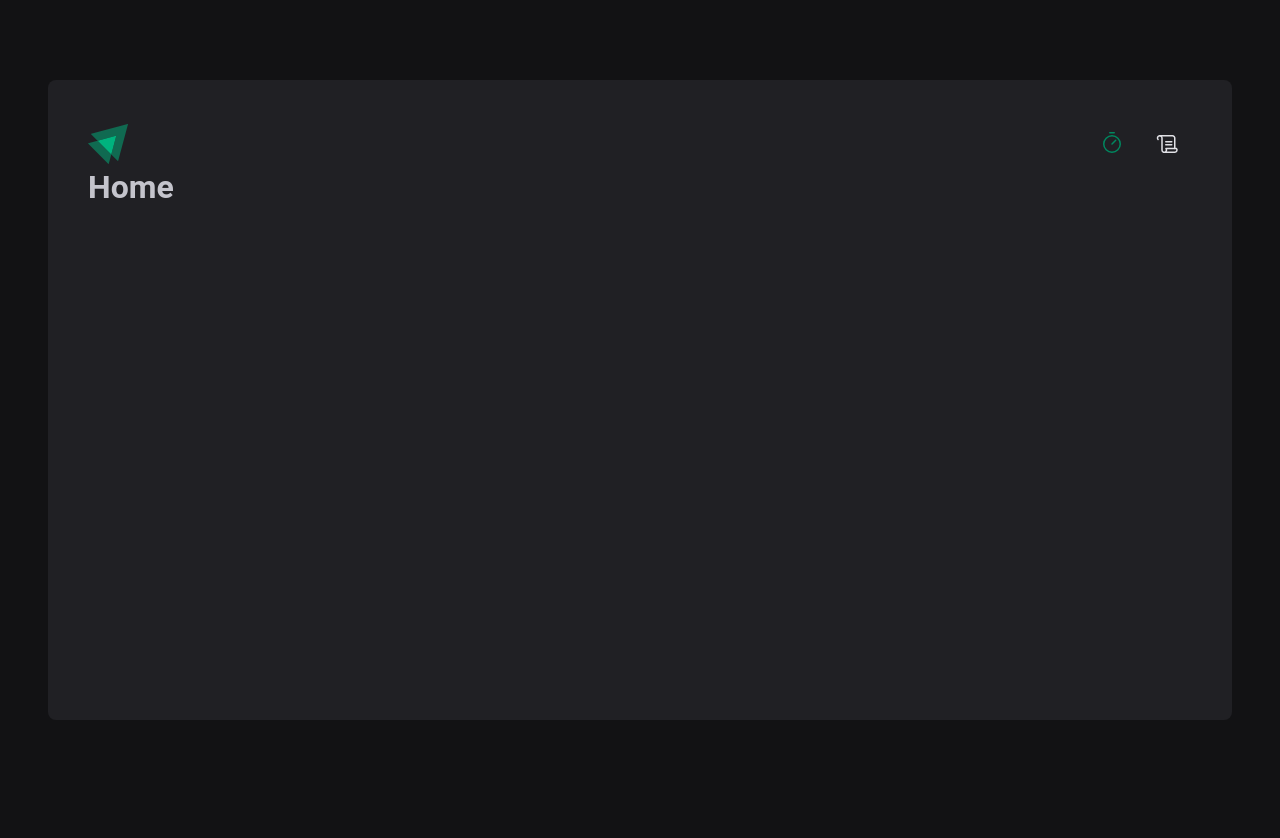
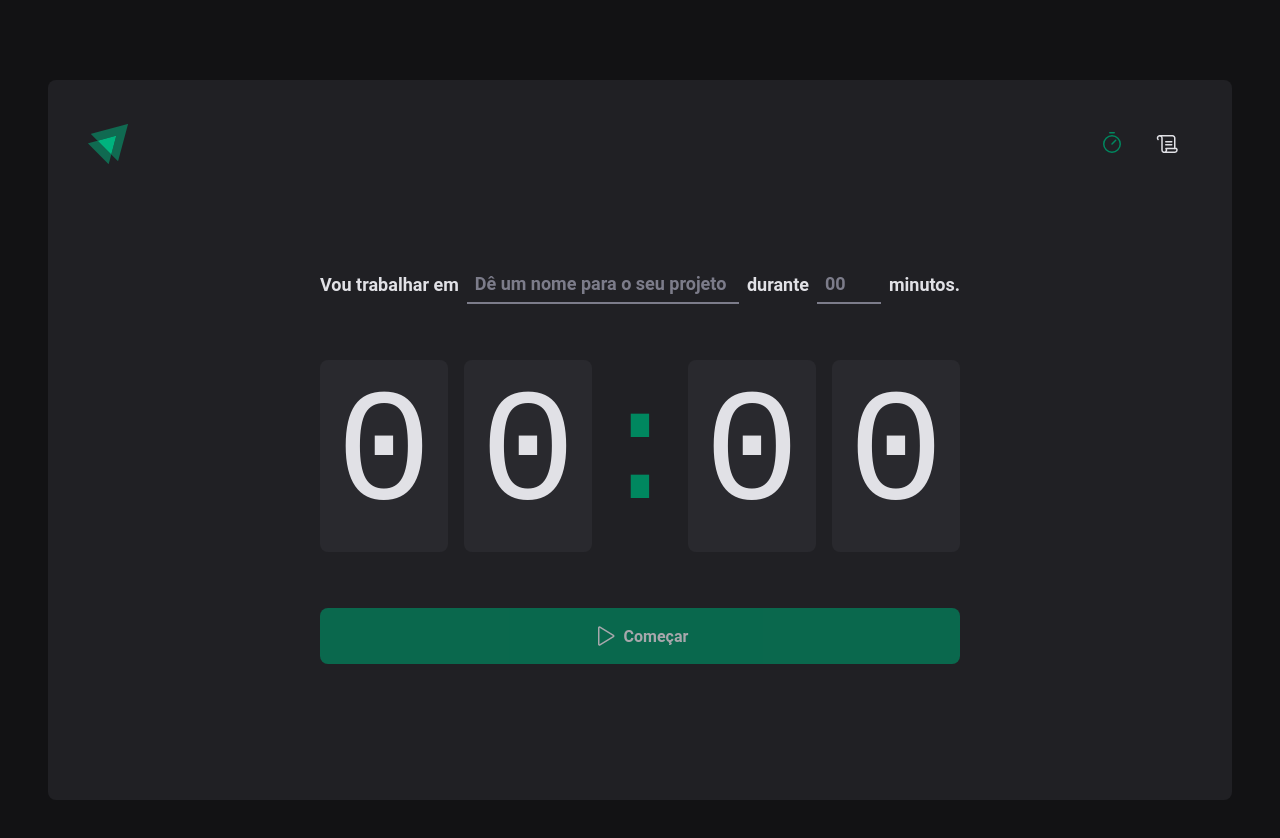
Before and after one commit to Emerson-lab/pomodoroBeluga, a React (Vite) app: page / in a window 1280 px wide. Shown: the top 838 px of the page. Before the commit the page ends 800 px from the top, so only its background shows below. Built offline with nearby package versions, Linux system fonts and the light colour scheme.

Commit message:
home page styles

```diff
--- a/src/layouts/DeafultLayout/styles.ts
+++ b/src/layouts/DeafultLayout/styles.ts
@@ -2,7 +2,7 @@
 
 export const LayoutContainer = styled.div`
   max-width: 74rem;
-  height: calc(100vh - 10rem);
+  height: calc(100vh - 5rem);
   margin: 5rem auto;
   padding: 2.5rem;
 
--- a/src/pages/Home.tsx
+++ /dev/null
@@ -1,5 +0,0 @@
-export default function Home() {
-  return (
-    <h1>Home</h1>
-  )
-}
--- /dev/null
+++ b/src/pages/Home/index.tsx
@@ -0,0 +1,59 @@
+import {
+  CountdownContainer,
+  FormContainer,
+  HomeContainer,
+  MinutesAmountInput,
+  Separator,
+  StartCountdownButton,
+  TaskInput
+} from "./styles";
+import { Play } from "phosphor-react";
+
+export default function Home() {
+  return (
+    <HomeContainer>
+      <form action="">
+        <FormContainer>
+          <label htmlFor="task">Vou trabalhar em</label>
+          <TaskInput
+            id="task"
+            placeholder="Dê um nome para o seu projeto"
+            list="task-suggestions"
+          />
+
+          <datalist id="task-suggestions">
+            <option value="projeto 1"></option>
+            <option value="projeto 2"></option>
+            <option value="projeto 3"></option>
+            <option value="projeto 5"></option>
+          </datalist>
+
+          <label htmlFor="minutesAmount">durante</label>
+          <MinutesAmountInput
+            type="number"
+            id="minutesAmount"
+            placeholder="00"
+            step={5}
+            min={5}
+            max={60}
+          />
+
+          <span>minutos.</span>
+        </FormContainer>
+
+        <CountdownContainer>
+          <span>0</span>
+          <span>0</span>
+          <Separator>:</Separator>
+          <span>0</span>
+          <span>0</span>
+        </CountdownContainer>
+
+        <StartCountdownButton disabled type="submit">
+          <Play size={24} />
+          Começar
+        </StartCountdownButton>
+      </form>
+    </HomeContainer>
+  )
+}
--- /dev/null
+++ b/src/pages/Home/styles.ts
@@ -0,0 +1,114 @@
+import styled, { ThemeConsumer } from "styled-components";
+
+export const HomeContainer = styled.main`
+  flex: 1;
+
+  display: flex;
+  flex-direction: column;
+  align-items: center;
+  justify-content: center;
+
+  form {
+    display: flex;
+    flex-direction: column;
+    align-items: center;
+    gap: 3.5rem
+  }
+`
+export const FormContainer = styled.div`
+  width: 100%;
+  display: flex;
+  align-items: center;
+  justify-content: center;
+  gap: 0.5rem;
+  color: ${props => props.theme["gray-100"]};
+  font-size: 1.125rem;
+  font-weight: bold;
+  flex-wrap: wrap;
+`
+
+const BaseInput = styled.input`
+  background: transparent;
+  height: 2.5rem;
+  border: 0;
+  border-bottom: 2px solid ${props => props.theme["gray-500"]};
+  font-weight: bold;
+  font-size: inherit;
+  padding: 0 0.5rem;
+  color: ${props => props.theme["gray-100"]};
+
+  &:focus {
+    box-shadow: none;
+    border-color: ${props => props.theme["green-500"]};
+  }
+
+  &::placeholder {
+    color: ${props => props.theme["gray-500"]}
+  }
+`
+
+export const TaskInput = styled(BaseInput)`
+  flex: 1;
+
+  &::-webkit-calendar-picker-indicator {
+    display: none !important;
+  }
+`
+
+export const MinutesAmountInput = styled(BaseInput)`
+ width: 4rem;
+`
+
+export const CountdownContainer = styled.div`
+  font-family: 'Roboto Mono', monospace;
+  font-size: 10rem;
+  line-height: 8rem;
+  color: ${props => props.theme["gray-100"]};
+
+  display: flex;
+  gap: 1rem;
+
+  span {
+    background: ${props => props.theme["gray-700"]};
+    padding: 2rem 1rem;
+    border-radius: 8px;
+  }
+`
+
+export const Separator = styled.div`
+  padding: 2rem 0;
+  color: ${props => props.theme["green-500"]};
+
+  width: 4rem;
+  overflow: hidden;
+  display: flex;
+  justify-content: center;
+`
+
+export const StartCountdownButton = styled.button`
+  width: 100%;
+  border: 0;
+  padding: 1rem;
+  border-radius: 8px;
+
+  display: flex;
+  align-items: center;
+  justify-content: center;
+
+  gap: 0.5rem;
+  font-weight: bold;
+
+  cursor: pointer;
+
+  background: ${props => props.theme["green-500"]};
+  color: ${props => props.theme["gray-100"]};
+
+  &:disabled {
+    opacity: 0.7;
+    cursor: not-allowed;
+  }
+
+  &:not(:disabled):hover {
+    background: ${props => props.theme["green-700"]};
+  }
+`
--- a/src/styles/global.ts
+++ b/src/styles/global.ts
@@ -15,6 +15,7 @@
  body {
     background: ${(props) => props.theme['gray-900']};
     color: ${(props) => props.theme['gray-300']};
+    -webkit-font-smoothing: antialiased;
  }
 
  body, input, textearea, button {
```
